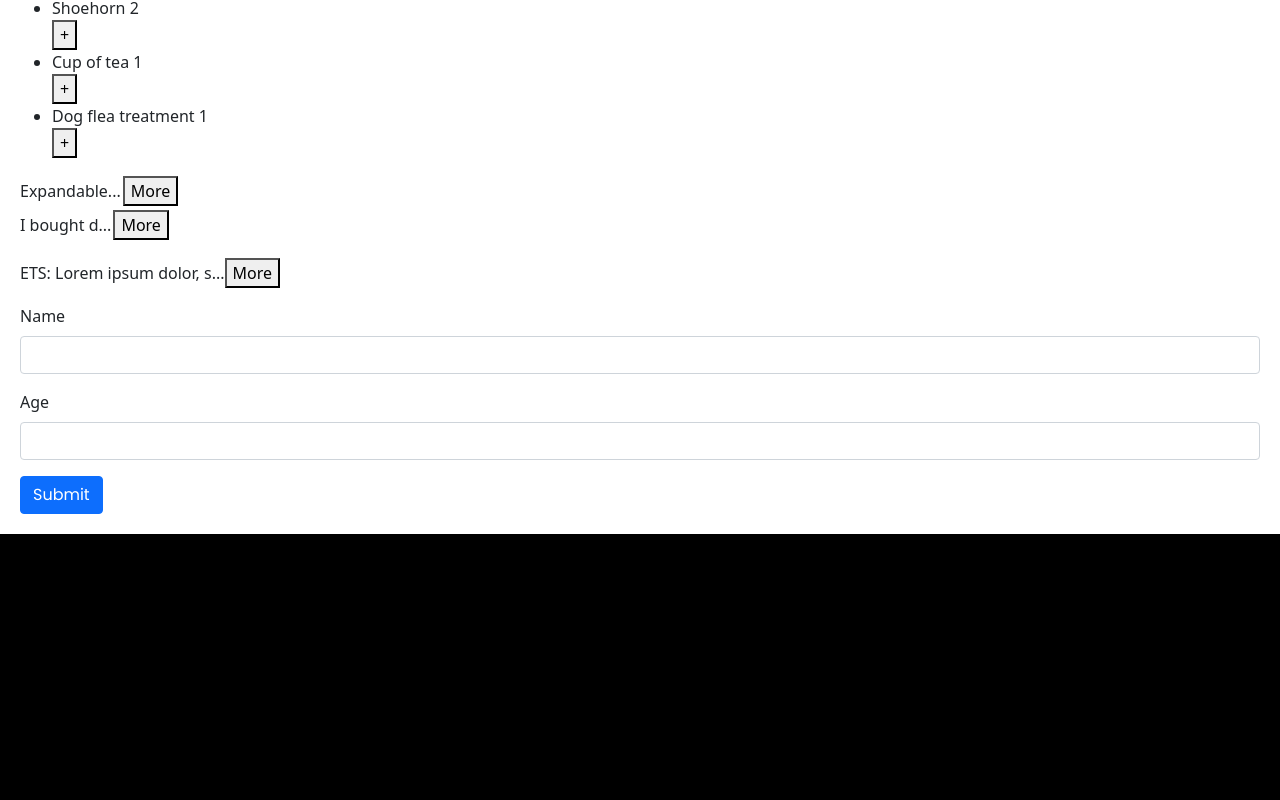
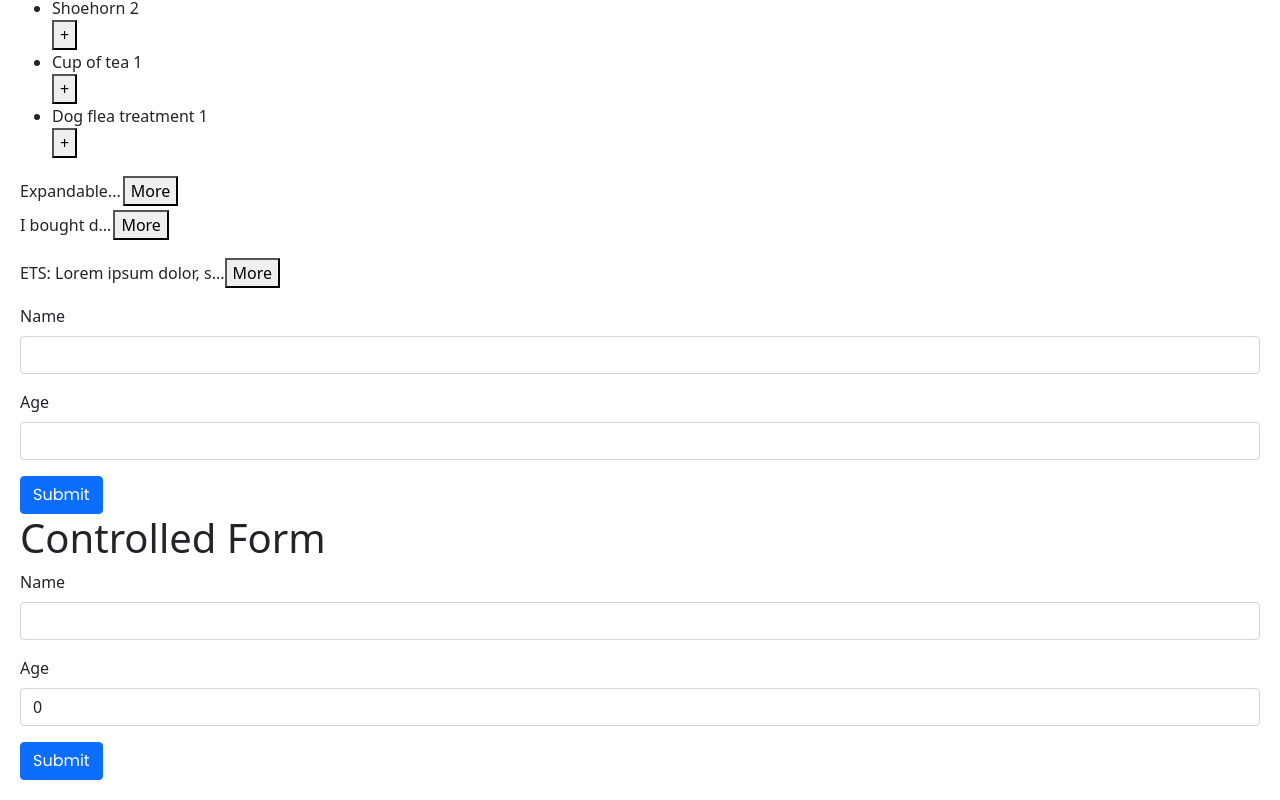
Before and after one commit to RiFactor/mosh-react-18-app, a React (Vite) app: page / in a window 1280 px wide. Shown: the part 1007-1807 px from the top of the page. Before the commit the page ends 1541 px from the top, so only its background shows below. Built offline with nearby package versions, Linux system fonts and the light colour scheme.

Commit message:
What: Controlled Components

```diff
--- a/src/App.tsx
+++ b/src/App.tsx
@@ -16,6 +16,7 @@ import Cart from "components/Cart";
 import ExpandableText from "components/ExpandableText";
 import ExpandableTextSolution from "components/ExpandableTextSolution";
 import Form from "components/Form";
+import ControlledForm from "components/ControlledForm";
 
 const App = () => {
   const [cartItems, setCartItems] = useState(["shirt", "hat"]);
@@ -99,6 +100,7 @@ const App = () => {
       </ExpandableTextSolution>
 
       <Form />
+      <ControlledForm />
     </div>
   );
 };
--- /dev/null
+++ b/src/components/ControlledForm.tsx
@@ -0,0 +1,53 @@
+import { FormEvent, useRef, useState } from "react";
+
+const ControlledForm = () => {
+  const [person, setPerson] = useState({
+    // QUESTION -- is it better to use useRef or state here (see Form.tsx)
+    name: "",
+    age: 0, // QUESTION -- To stop '0' displaying on UI, the example uses "" but that is a string (TS error). Tried null, didn't work
+  });
+
+  const handleSubmit = (event: FormEvent) => {
+    // console.log(person);
+  };
+
+  return (
+    <form onSubmit={handleSubmit}>
+      <h1>Controlled Form</h1>
+
+      <div className="mb-3">
+        <label htmlFor="name" className="form-label">
+          Name
+        </label>
+        <input
+          onChange={(event) =>
+            setPerson({ ...person, name: event.target.value })
+          }
+          value={person.name}
+          id="name"
+          type="text"
+          className="form-control"
+        />
+      </div>
+      <div className="mb-3">
+        <label htmlFor="age" className="form-label">
+          Age
+        </label>
+        <input
+          onChange={(event) =>
+            setPerson({ ...person, age: parseInt(event.target.value) })
+          }
+          value={person.age}
+          name="age"
+          type="number"
+          className="form-control"
+        />
+      </div>
+      <button className="btn btn-primary" type="submit">
+        Submit
+      </button>
+    </form>
+  );
+};
+
+export default ControlledForm;
--- a/src/components/Form.tsx
+++ b/src/components/Form.tsx
@@ -6,7 +6,7 @@ const Form = () => {
   const ageRef = useRef<HTMLInputElement>(null);
   const person = {
     name: "",
-    age: 0,
+    age: 0, // QUESTION -- why intialised to 0?
   };
 
   const handleSubmit = (event: FormEvent) => {
@@ -24,7 +24,7 @@ const Form = () => {
     <form
       onSubmit={
         handleSubmit
-        // (event) => console.log("test") // log here to see typeof for 'event'
+        // (event) => console.log("test") // NTS: start here to see typeof for 'event'
       }
     >
       <div className="mb-3">
```
Also changed, not shown: Notes/notes.md (+11 -0 lines).
